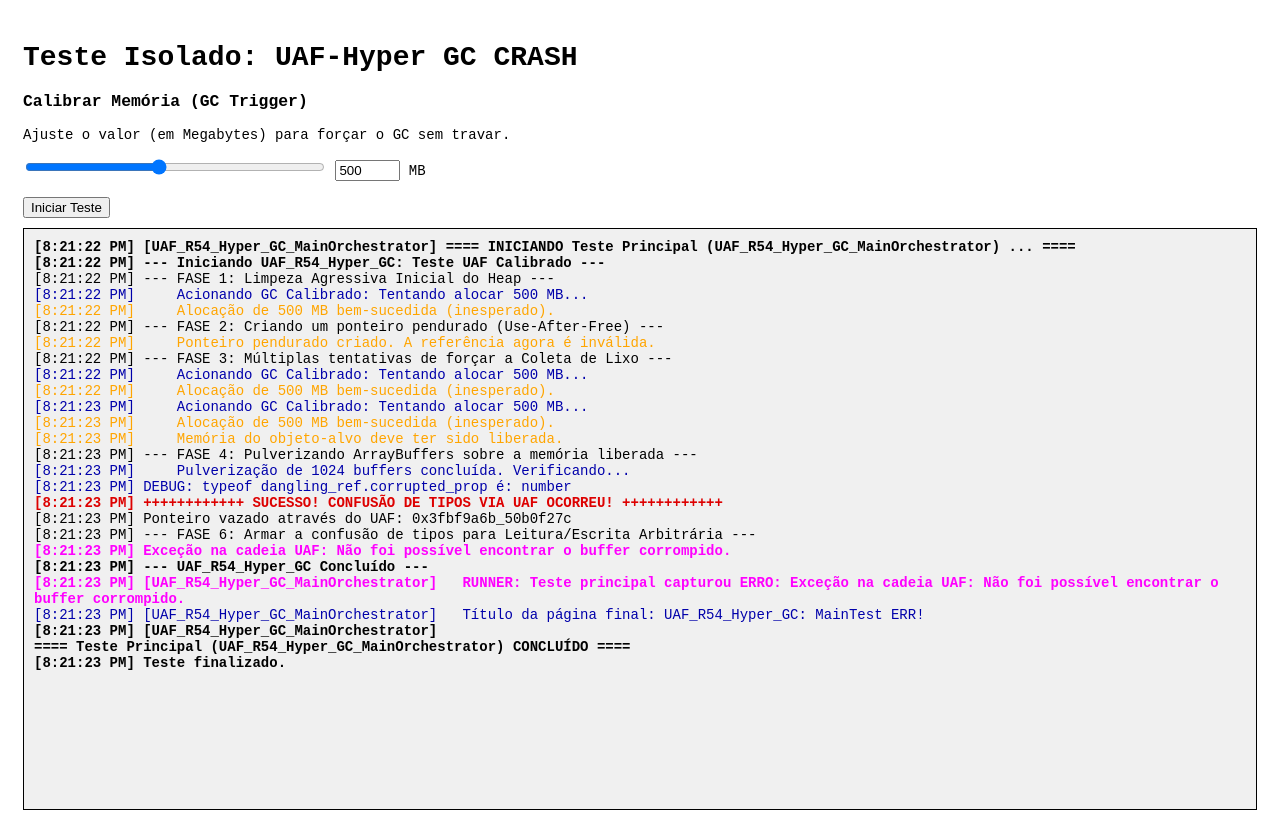
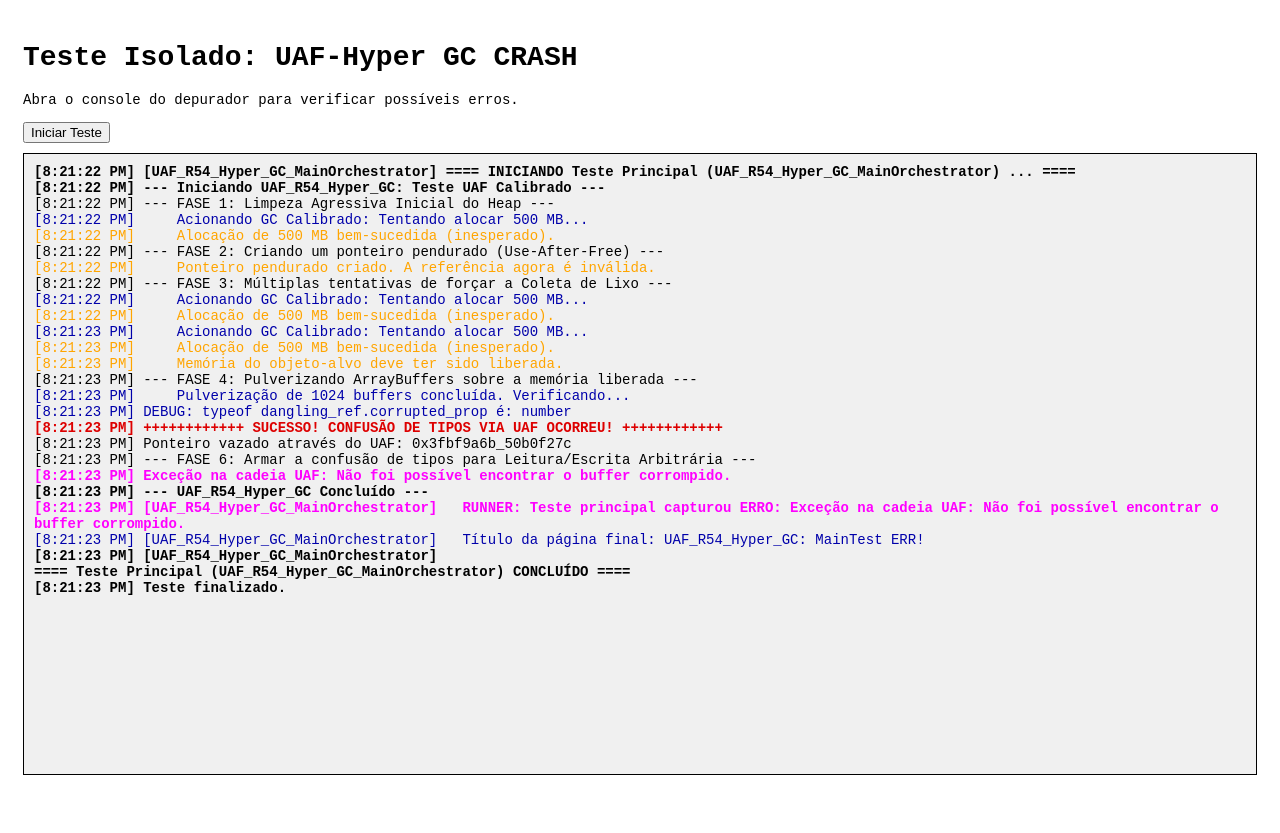
Before and after one commit to Leandrobts/UAF, a plain HTML site: page index.html in a window 1280 px wide. Both pictures are taken after a click on the button "Iniciar Teste". After the commit the page ends 800 px from the top, so only its background shows below. Drawn offline with Linux system fonts and the light colour scheme.

Commit message:
Update index.html

```diff
--- a/index.html
+++ b/index.html
@@ -2,47 +2,47 @@
 <html>
 <head>
     <meta charset="UTF-8">
-    <title>Isolated Test - UAF GC CRASH (Calibrado)</title>
+    <title>Isolated Test - UAF GC CRASH (Enxuto)</title>
     <style>
-        body { background: #FFFFFF; color: #000000; font-family: monospace; padding: 15px; font-size: 14px; }
+        body {
+            background: #FFFFFF;
+            color: #000000;
+            font-family: monospace;
+            padding: 15px;
+            font-size: 14px;
+        }
         #output-advanced {
-            background: #F0F0F0; border: 1px solid #000000; padding: 10px;
-            height: 70vh; overflow-y: auto; white-space: pre-wrap; margin-top: 10px; color: #000000;
+            background: #F0F0F0;
+            border: 1px solid #000000;
+            padding: 10px;
+            height: 75vh;
+            overflow-y: auto;
+            white-space: pre-wrap;
+            margin-top: 10px;
+            color: #000000;
         }
-        .log-info { color: #0000AA; } .log-test { color: #000000; font-weight: bold; }
-        .log-vuln { color: #DD0000; font-weight: bold; } .log-good { color: #007700; }
-        .log-warn { color: #FFA500; } .log-error { color: #FF0000; } .log-critical { color: #FF00FF; font-weight: bold; }
+        .log-info { color: #0000AA; }
+        .log-test { color: #000000; font-weight: bold; }
+        .log-vuln { color: #DD0000; font-weight: bold; }
+        .log-good { color: #007700; }
+        .log-warn { color: #FFA500; }
+        .log-error { color: #FF0000; }
+        .log-critical { color: #FF00FF; font-weight: bold; }
     </style>
 </head>
 <body>
     <h1>Teste Isolado: UAF-Hyper GC CRASH</h1>
-
-    <h3>Calibrar Memória (GC Trigger)</h3>
-    <p>Ajuste o valor (em Megabytes) para forçar o GC sem travar.</p>
-    <input type="range" id="gcMegabytes" min="100" max="1000" value="500" style="width: 300px;">
-    <input type="text" id="gcMegabytesValue" value="500" size="5"> MB
-    <br><br>
-
+    <p>Abra o console do depurador para verificar possíveis erros.</p>
     <button id="runIsolatedTestBtn">Iniciar Teste</button>
     <div id="output-advanced"></div>
 
     <script type="module">
         import { getElementById } from './js/utils.bundle.mjs';
-        import { runAllAdvancedTests } from './js/test.bundle.mjs';
+        import { runAllAdvancedTests } from './js/test.bundle.mjs'; // Função principal
 
         function initializeAndRunTest() {
             const runBtn = getElementById('runIsolatedTestBtn');
             const outputDiv = getElementById('output-advanced');
-
-            // --- Lógica para o Slider de Calibração ---
-            const slider = getElementById('gcMegabytes');
-            const sliderValue = getElementById('gcMegabytesValue');
-            if(slider && sliderValue) {
-                slider.oninput = () => { sliderValue.value = slider.value; };
-                sliderValue.oninput = () => { slider.value = sliderValue.value; };
-            }
-            // --- Fim da Lógica do Slider ---
-
             if (!outputDiv) console.error("DIV 'output-advanced' não encontrada.");
 
             if (runBtn) {
@@ -57,14 +57,12 @@
                     } catch (e) {
                         console.error("Erro crítico no teste:", e);
                         if (outputDiv) {
-                            const timestamp = `[${new Date().toLocaleTimeString()}]`;
-                            outputDiv.innerHTML += `<span class="log-critical">${timestamp} [ERRO CRÍTICO] ${String(e.message)}\n</span>`;
+                            outputDiv.innerHTML += `<span class="log-critical">[${new Date().toLocaleTimeString()}] [ERRO CRÍTICO] ${String(e.message)}\n</span>`;
                         }
                     } finally {
                         console.log("Teste isolado concluído.");
                         if (outputDiv) {
-                            const timestamp = `[${new Date().toLocaleTimeString()}]`;
-                            outputDiv.innerHTML += `<span class="log-test">${timestamp} Teste finalizado.\n</span>`;
+                            outputDiv.innerHTML += `<span class="log-test">[${new Date().toLocaleTimeString()}] Teste finalizado.\n</span>`;
                         }
                         runBtn.disabled = false;
                     }
```
